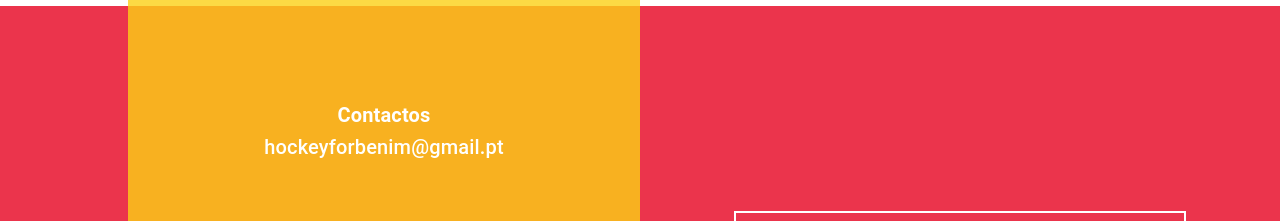
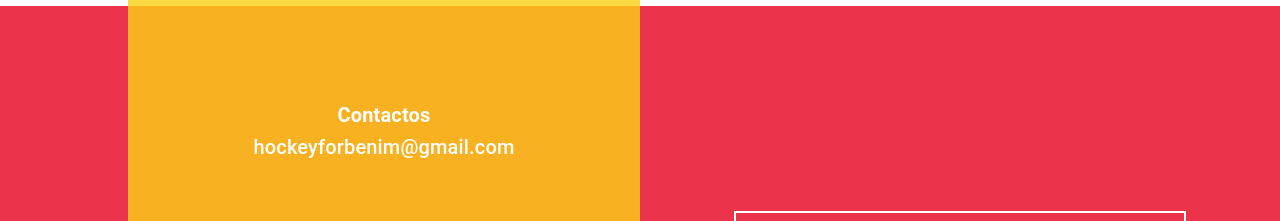
Before and after one commit to luisaleixo/hockey-for-benim, a React (Create React App) app: page / in a window 1280 px wide. Shown: the part 9160-9381 px from the top of the page. Built offline with nearby package versions, Linux system fonts and the light colour scheme.

Commit message:
changes email typo

```diff
--- a/src/components/contacts/Contacts.tsx
+++ b/src/components/contacts/Contacts.tsx
@@ -78,7 +78,7 @@ const Contacts: React.FC<{
                     <strong>Contactos</strong>
                   </Typography>
                   <Typography variant="h6" color="white">
-                    hockeyforbenim@gmail.pt
+                    hockeyforbenim@gmail.com
                   </Typography>
                 </Box>
                 <Box>
```
